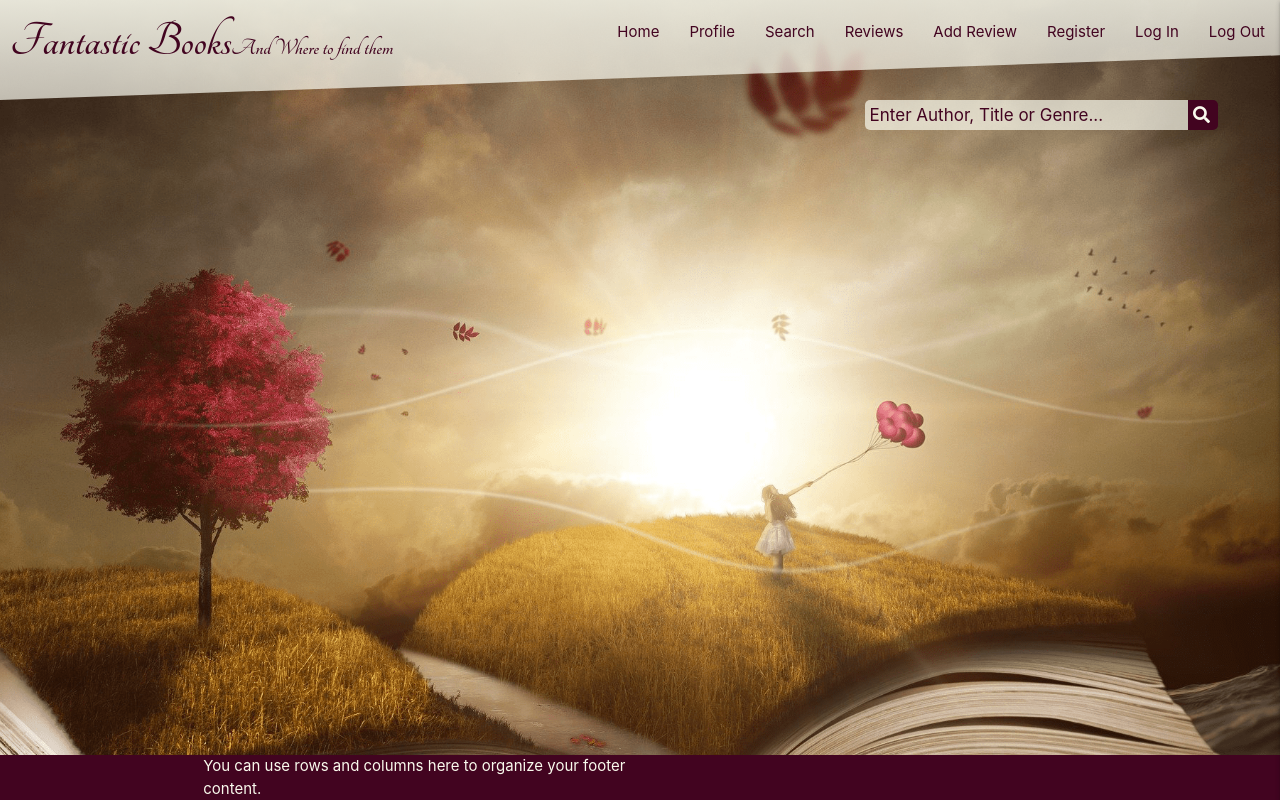
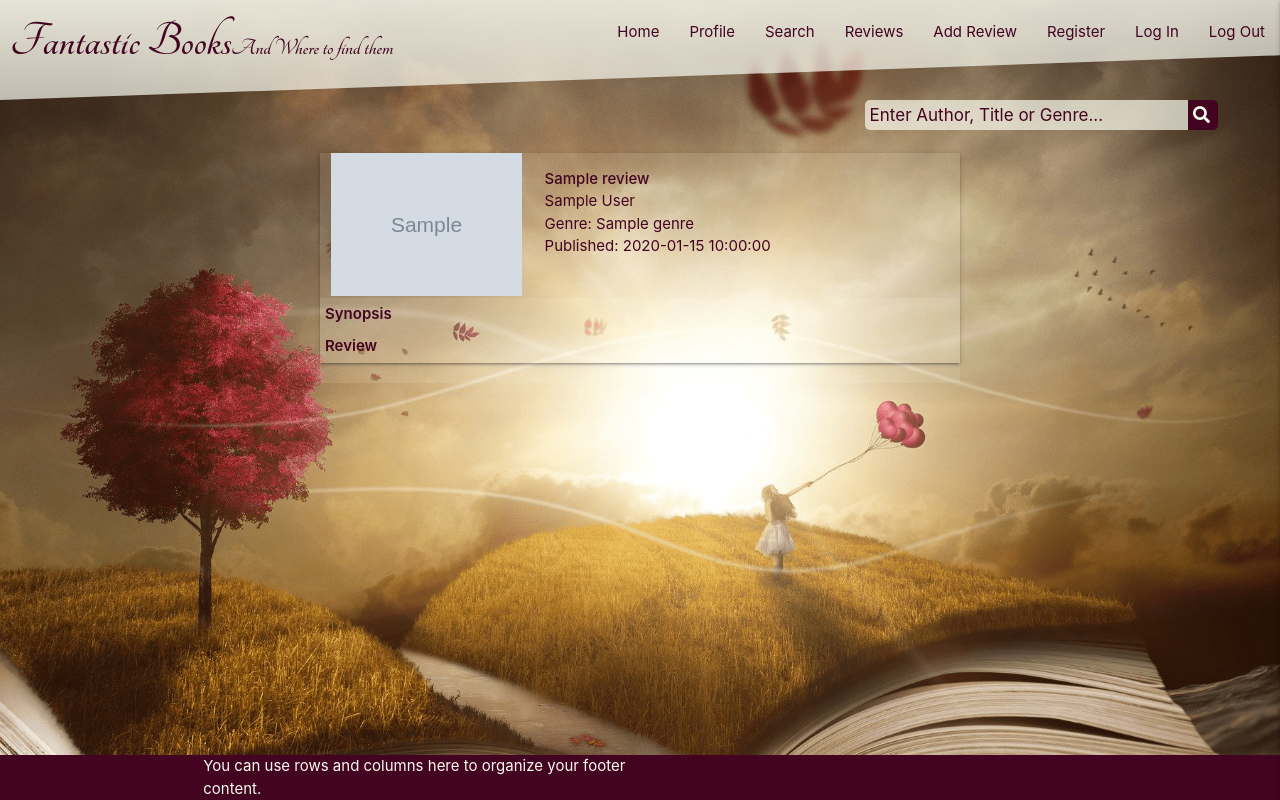
Before and after one commit to Code-Institute-Submissions/Fantastic-Books, a Flask app: page /reviews in a window 1280 px wide. Run offline with Flask 2, Linux system fonts and the light colour scheme; grey boxes marked "Sample" are stand-in pictures; a database or web service that is not in the repository returns one stand-in record (values such as "Sample title"); some libraries are stand-ins or nearby versions.

Commit message:
Display reviews on review.html

```diff
--- a/app.py
+++ b/app.py
@@ -89,7 +89,8 @@ def login():
 
 @app.route("/reviews")
 def reviews():
-    return render_template("reviews.html")
+    reviews = list(mongo.db.reviews.find())
+    return render_template("reviews.html", reviews=reviews)
 
 
 @app.route("/add_review", methods=["GET", "POST"])
--- a/static/css/style.css
+++ b/static/css/style.css
@@ -160,6 +160,7 @@ form.search-bar::after {
 .add-review-image {
     background-image: url("../images/night_book.png");
 }
+
 
 .search-image {
     background: url("../images/sky.png");
@@ -353,7 +354,7 @@ form .row,
 }
 
 
-/* Review Forms */
+/* Review Add/Edit Forms */
 .form-container {
     margin-top: 2.5rem;
     margin-left:.5rem;
@@ -391,6 +392,24 @@ textarea {
     background-color: #5a052c;
 }
 
+/* Reviews */
+
+.reviews {
+    width: 50%;
+    margin: auto;
+    background-color: rgba(250, 250, 237, 0.1)
+}
+
+.book-cover {
+ display: flex;
+ height: 100%;
+ width: 100%;
+}
+
+.book-info {
+    margin-bottom: 40px;
+}
+
 
 /* Media Queries */
 @media only screen and (min-width: 768px) {
--- a/templates/reviews.html
+++ b/templates/reviews.html
@@ -17,5 +17,52 @@
     </div>
  </div>
 </section>
+
+<section>
+
+    {% if reviews|length > 0 %}
+    <div class="review-container">
+        <ul>
+        {% for review in reviews %}
+            <li>
+                <div class="reviews">
+                    <div class="row">
+                        <div class="col s12 m4 responsive-img">
+                            <img  src="{{ review.cover }}" class="book-cover" >
+                       </div>
+                <div class="col s12 m8">
+                    <p class="book-info"> <strong>{{ review.title }}</strong>
+                    <br> {{ review.author }}
+                    <br> Genre: {{ review.genre }}
+                    <br>Published: {{ review.published }}
+                    </p>
+                </div>
+
+                <div class="row">
+                    <ul class="collapsible">
+                        <li>
+                            <div class="collapsible-header">Synopsis</div>
+                            <div class="collapsible-body"> {{ review.synopsis}}</div>
+                        </li>
+                        <li>
+                            <div class="collapsible-header">Review</div>
+                            <div class="collapsible-body"> {{ review.review }}</div>
+                        </li>
+                    </ul>
+                    {% if session.user|lower == review.created_by|lower %}
+                        <a href="" class="btn-small">Delete</a>
+                        <a href="" class="btn-small">Edit</a>
+                    {% endif %}
+                    </div>
+                    </div>
+                </div>
+            </li>
+       {% endfor %}
+        </ul>
+    </div>
+    {% endif %}
+ </section>
+
+
 </main>
 {% endblock %}
```
